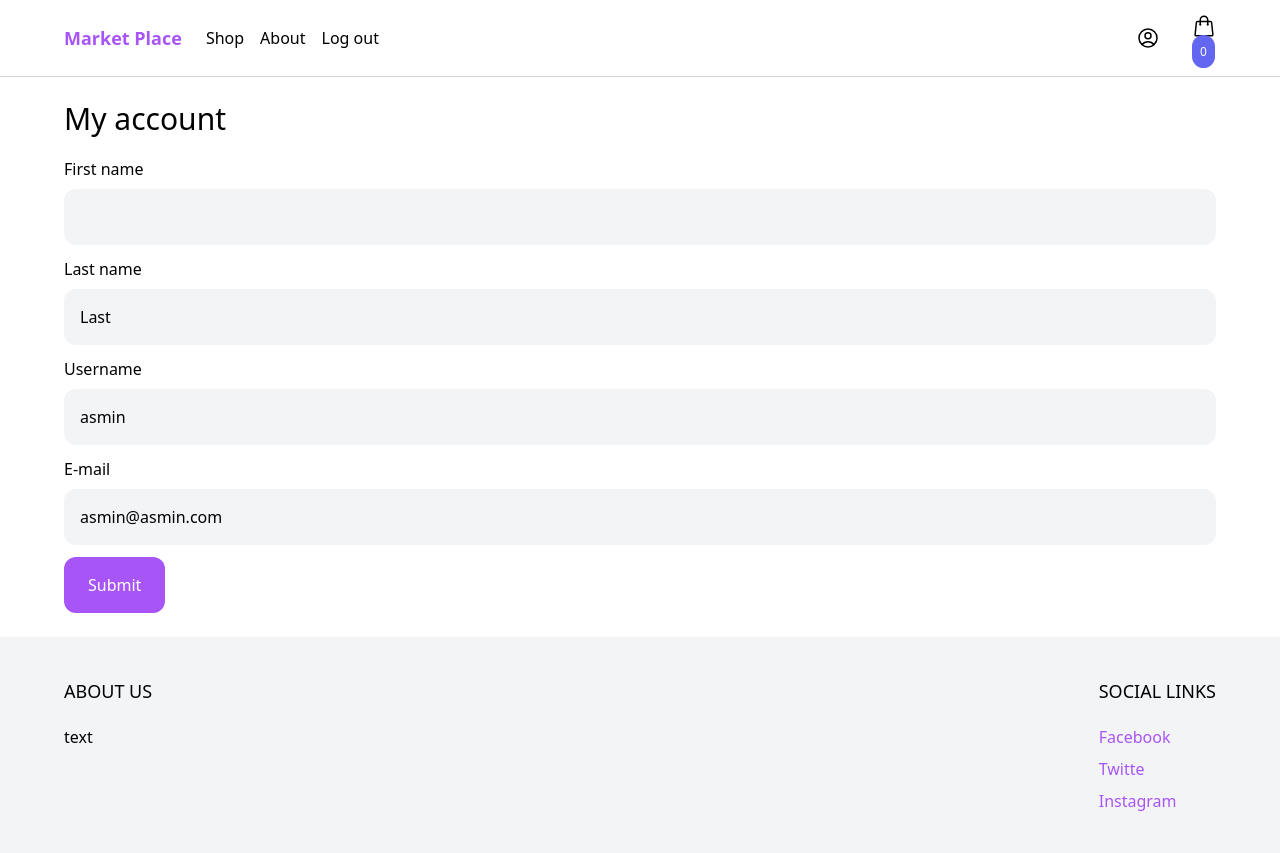
After one commit to EBaramia/Marketplace, a Django app: page /myaccount/edit/ in a window 1280 px wide. The commit adds this page. Run offline with Django 4.2, Linux system fonts and the light colour scheme; a user stored in the database is signed in; some libraries are stand-ins or nearby versions.

Commit message:
added account logic

```diff
--- a/Market/core/templates/core/base.html
+++ b/Market/core/templates/core/base.html
@@ -26,7 +26,7 @@
           </ul>
         </div>
         <div class="menu-right flex items-center space-x-4">
-          <a href="{% url 'login' %}">
+          <a href="{% url 'myaccount' %}">
             <svg
               xmlns="http://www.w3.org/2000/svg"
               fill="none"
--- /dev/null
+++ b/Market/core/templates/core/edit_myaccount.html
@@ -0,0 +1,50 @@
+{% extends 'core/base.html' %} {% block content %}
+<div class="max-w-6xl mx-auto py-6">
+  <h1 class="mb-5 text-3xl">My account</h1>
+
+  <form action="." method="post" class="space-y-3">
+    {% csrf_token %}
+    <div>
+      <label>First name</label>
+      <input
+        type="text"
+        name="first_name"
+        value="{{ request.user.first_name }}"
+        class="w-full mt-2 py-4 px-4 bg-gray-100 rounded-xl"
+      />
+    </div>
+    <div>
+      <label>Last name</label>
+      <input
+        type="text"
+        name="last_name"
+        value="{{ request.user.last_name }}"
+        class="w-full mt-2 py-4 px-4 bg-gray-100 rounded-xl"
+      />
+    </div>
+    <div>
+      <label>Username</label>
+      <input
+        type="text"
+        name="username"
+        value="{{ request.user.username }}"
+        class="w-full mt-2 py-4 px-4 bg-gray-100 rounded-xl"
+      />
+    </div>
+    <div>
+      <label>E-mail</label>
+      <input
+        type="email"
+        name="email"
+        value="{{ request.user.email }}"
+        class="w-full mt-2 py-4 px-4 bg-gray-100 rounded-xl"
+      />
+    </div>
+    <div>
+      <button class="py-4 px-6 rounded-xl text-white bg-purple-500">
+        Submit
+      </button>
+    </div>
+  </form>
+</div>
+{% endblock %}
--- a/Market/core/urls.py
+++ b/Market/core/urls.py
@@ -1,5 +1,5 @@
 from django.urls import path
-from core.views import frontpage, shop, signup
+from core.views import frontpage, shop, signup, myaccount, edit_myaccount
 from product.views import product
 from django.contrib.auth import views
 
@@ -10,6 +10,8 @@ urlpatterns = [
     path('signup/', signup, name='signup'),
     path('login/', views.LoginView.as_view(template_name='core/login.html'), name='login'),
     path('logout/', views.LogoutView.as_view(), name='logout'),
+    path('myaccount/', myaccount, name='myaccount'),
+    path('myaccount/edit/', edit_myaccount, name='edit_myaccount'),
     path('shop/', shop, name='shop'),
     path('shop/<slug:slug>/', product, name='product'),
 
--- a/Market/core/views.py
+++ b/Market/core/views.py
@@ -1,5 +1,6 @@
 from django.shortcuts import render, redirect
 from django.contrib.auth import login
+from django.contrib.auth.decorators import login_required
 from product.models import Product, Category
 from .forms import SignUpForm
 from django.db.models import Q
@@ -23,8 +24,21 @@ def signup(request):
         form = SignUpForm()
     return render(request, 'core/signup.html', {'form':form})
 
-def login_old(request):
-    return render(request, 'core/login.html')
+@login_required
+def myaccount(request):
+    return render(request, 'core/myaccount.html')
+
+@login_required
+def edit_myaccount(request):
+    if request.method == 'POST':
+        user = request.user
+        user.firstl_name = request.POST.get('first_name')
+        user.last_name = request.POST.get('last_name')
+        user.email = request.POST.get('email')
+        user.username = request.POST.get('username')
+        user.save()
+        return redirect('myaccount')
+    return render(request, 'core/edit_myaccount.html')
 
 def shop(request):
     categories = Category.objects.all()
```
Also changed, not shown: Market/core/templates/core/myaccount.html (added, +48 -0 lines), Market/db.sqlite3.
